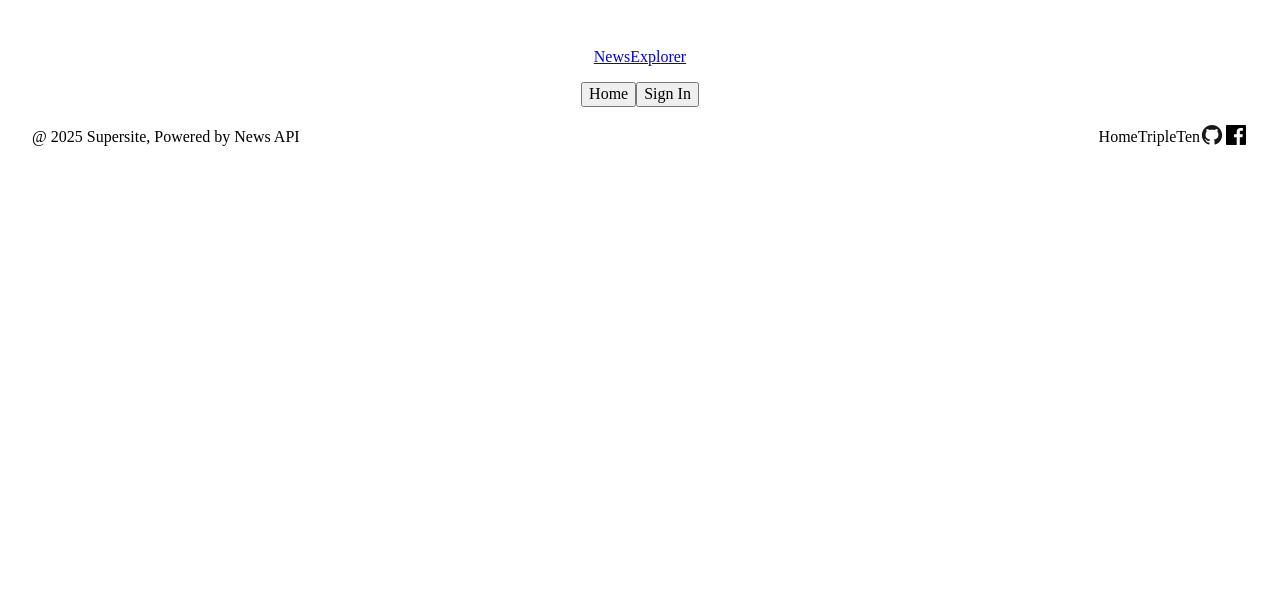
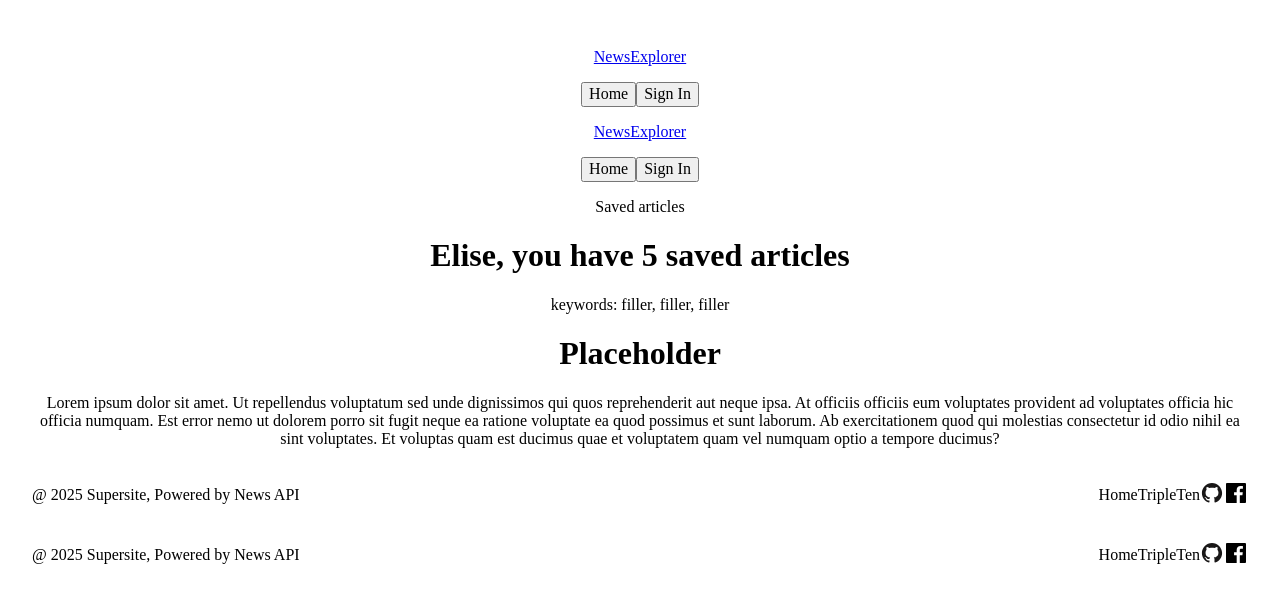
Before and after one commit to ttruedell/newsExplorer, a React (Vite) app: page /saved-news in a window 1280 px wide. Shown: the top 602 px of the page. Built offline with nearby package versions, Linux system fonts and the light colour scheme.

Commit message:
created ArticleSection component and applied to saved-news route

```diff
--- a/src/components/App/App.jsx
+++ b/src/components/App/App.jsx
@@ -1,25 +1,23 @@
-import { useState } from "react";
+import { useEffect, useState } from "react";
 // import reactLogo from "../../assets/react.svg";
 // import viteLogo from "/vite.svg";
 import "./App.css";
 
 import Header from "../Header/Header";
-import SearchForm from "../SearchForm/SearchForm";
 import Main from "../Main/Main";
-import About from "../About/About";
 import Footer from "../Footer/Footer";
+import ArticleSection from "../ArticlesSection/ArticleSection";
 import { Route, Routes } from "react-router-dom";
 
 function App() {
-  const [count, setCount] = useState(0);
-
+  const [loggedIn, setLoggedIn] = useState(false);
   return (
     <div className="page">
       <div className="page__content"></div>
       <Header />
       <Routes>
         <Route path="/" element={<Main />}></Route>
-        <Route path="/saved-news"></Route>
+        <Route path="/saved-news" element={<ArticleSection />}></Route>
       </Routes>
 
       <Footer />
--- /dev/null
+++ b/src/components/ArticlesSection/ArticleSection.jsx
@@ -0,0 +1,19 @@
+import "./ArticleSection.css";
+import Header from "../Header/Header";
+import Footer from "../Footer/Footer";
+import NewsCard from "../NewsCard/NewsCard";
+
+function ArticleSection() {
+  return (
+    <main>
+      <Header />
+      <p>Saved articles </p>
+      <h1>Elise, you have 5 saved articles</h1>
+      <span>keywords: filler, filler, filler</span>
+      <NewsCard />
+      <Footer />
+    </main>
+  );
+}
+
+export default ArticleSection;
--- a/src/components/NewsCard/NewsCard.jsx
+++ b/src/components/NewsCard/NewsCard.jsx
@@ -0,0 +1,20 @@
+import "./NewsCard.css";
+
+function NewsCard() {
+  return (
+    <div>
+      <h1>Placeholder</h1>
+      <p>
+        Lorem ipsum dolor sit amet. Ut repellendus voluptatum sed unde
+        dignissimos qui quos reprehenderit aut neque ipsa. At officiis officiis
+        eum voluptates provident ad voluptates officia hic officia numquam. Est
+        error nemo ut dolorem porro sit fugit neque ea ratione voluptate ea quod
+        possimus et sunt laborum. Ab exercitationem quod qui molestias
+        consectetur id odio nihil ea sint voluptates. Et voluptas quam est
+        ducimus quae et voluptatem quam vel numquam optio a tempore ducimus?
+      </p>
+    </div>
+  );
+}
+
+export default NewsCard;
```
Also changed, not shown: src/components/ArticlesSection/ArticleSection.css (added).
